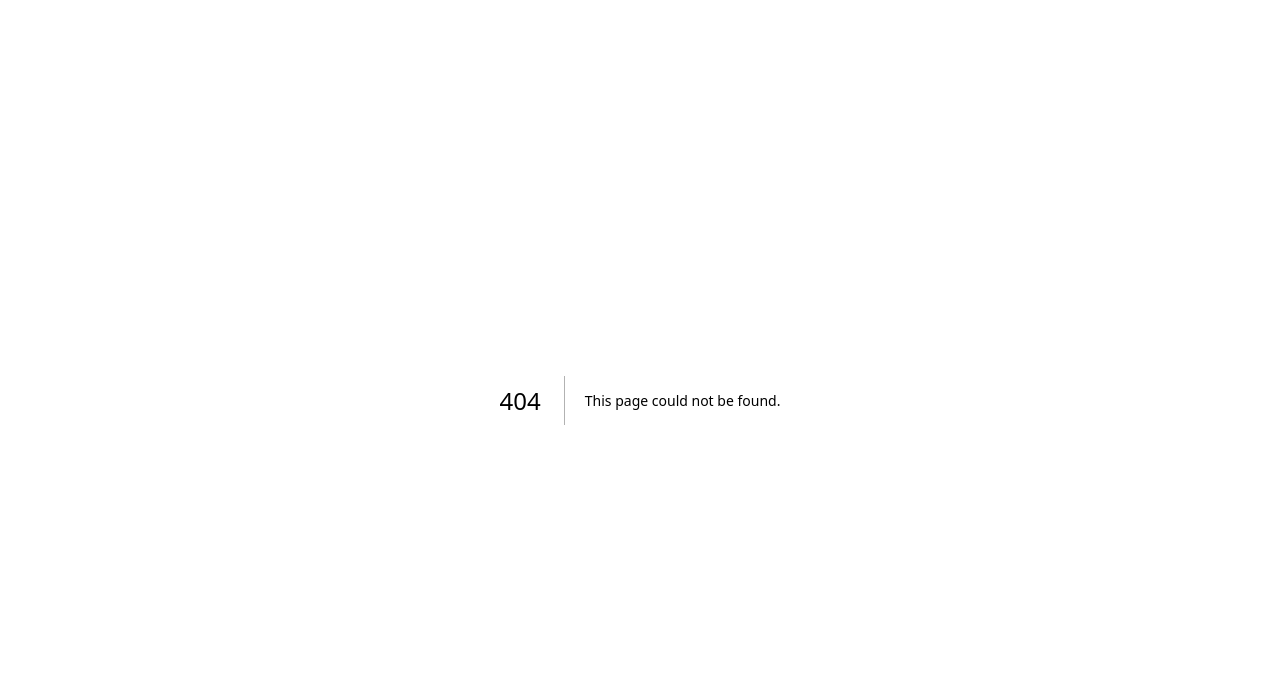
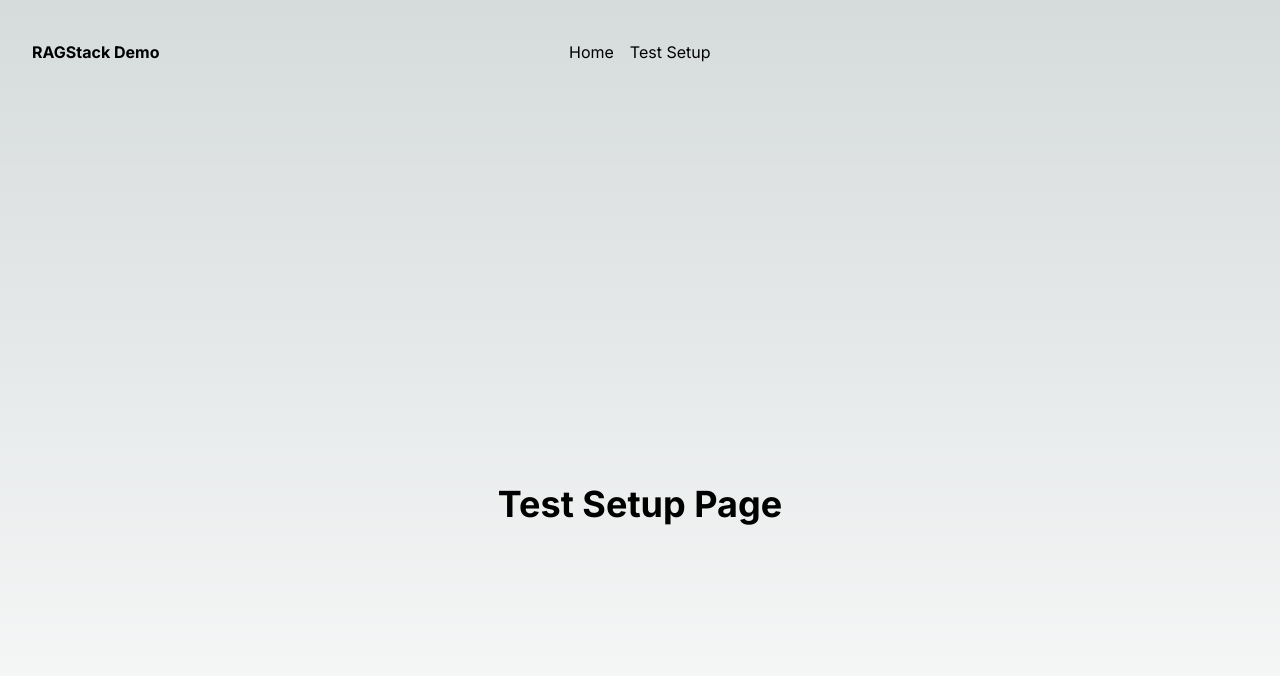
Before and after one commit to AI-Phil/ragstackui, a Next.js app in the folder next.js/: page /test-setup in a window 1280 px wide. Before the commit this address had no page. Shown: the top 676 px of the page. Built offline with nearby package versions, Linux system fonts and the light colour scheme.

Commit message:
adding menus

```diff
--- /dev/null
+++ b/next.js/app/components/Menu.tsx
@@ -0,0 +1,65 @@
+'use client';
+
+import { useState, useEffect, useRef } from 'react';
+import Link from 'next/link';
+
+export default function Menu() {
+  const [isOpen, setIsOpen] = useState<boolean>(false);
+  const menuRef = useRef<HTMLDivElement | null>(null);
+
+  const menuItems = [
+    { href: "/", text: "Home" },
+    { href: "/test-setup", text: "Test Setup" }
+  ];
+
+  useEffect(() => {
+    function handleClickOutside(event: MouseEvent) {
+      if (isOpen && menuRef.current && !menuRef.current.contains(event.target as Node)) {
+        setIsOpen(false);
+      }
+    }
+
+    document.addEventListener("mousedown", handleClickOutside);
+    return () => {
+      document.removeEventListener("mousedown", handleClickOutside);
+    };
+  }, [isOpen]);
+
+  const closeMenu = () => setIsOpen(false);
+
+  const renderMenuItems = () => menuItems.map((item) => (
+    <Link key={item.href} href={item.href} className="block md:inline-block p-2" onClick={closeMenu}>
+      {item.text}
+    </Link>
+  ));
+
+  return (
+    <div ref={menuRef} className="flex justify-between items-center p-4 md:p-8">
+      {/* Title always visible */}
+      <Link href="/" className="font-bold" onClick={closeMenu}>
+        RAGStack Demo
+      </Link>
+
+      {/* Menu Icon for smaller screens */}
+      <button
+        className="material-icons p-4 md:hidden menu-icon-hidden-md"
+        onClick={() => setIsOpen(!isOpen)}
+      >
+        menu
+      </button>
+
+      {/* Overlay Menu for smaller screens */}
+      <div className={`absolute top-0 left-0 w-full bg-white md:hidden ${isOpen ? 'block' : 'hidden'}`}>
+        {renderMenuItems()}
+      </div>
+
+      {/* Horizontal Menu for larger screens, centered */}
+      <div className="hidden md:flex flex-grow items-center justify-center">
+        {renderMenuItems()}
+      </div>
+
+      {/* Placeholder to balance the space on the right, keeping title on the left */}
+      <div className="hidden md:block w-16 md:w-24 lg:w-32"></div>
+    </div>
+  );
+}
--- a/next.js/app/globals.css
+++ b/next.js/app/globals.css
@@ -31,3 +31,11 @@ body {
     text-wrap: balance;
   }
 }
+
+@layer utilities {
+  .menu-icon-hidden-md {
+    @screen md {
+      display: none !important;
+    }
+  }
+}
--- a/next.js/app/layout.tsx
+++ b/next.js/app/layout.tsx
@@ -5,8 +5,8 @@ import "./globals.css";
 const inter = Inter({ subsets: ["latin"] });
 
 export const metadata: Metadata = {
-  title: "Create Next App",
-  description: "Generated by create next app",
+  title: "RAGStack Demo App",
+  description: "A RAGStack demonstrator on Next.js",
 };
 
 export default function RootLayout({
@@ -16,6 +16,9 @@ export default function RootLayout({
 }>) {
   return (
     <html lang="en">
+      <head>
+        <link href="https://fonts.googleapis.com/icon?family=Material+Icons" rel="stylesheet" />
+      </head>
       <body className={inter.className}>{children}</body>
     </html>
   );
--- a/next.js/app/page.tsx
+++ b/next.js/app/page.tsx
@@ -1,7 +1,12 @@
+import Menu from './components/Menu'; // Adjust the path as necessary
+
 export default function Home() {
   return (
-    <div className="flex h-screen justify-center items-center">
-      <h1 className="text-4xl font-bold">Hello, World!</h1>
+    <div>
+      <Menu />
+      <div className="flex h-screen justify-center items-center">
+        <h1 className="text-4xl font-bold">Hello, World!</h1>
+      </div>
     </div>
   );
 }
--- /dev/null
+++ b/next.js/app/test-setup/page.tsx
@@ -0,0 +1,12 @@
+import Menu from '../components/Menu';
+
+export default function TestSetup() {
+    return (
+        <div>
+            <Menu />
+            <div className="flex h-screen justify-center items-center">
+                <h1 className="text-4xl font-bold">Test Setup Page</h1>
+            </div>
+        </div>
+    );
+  }
```
